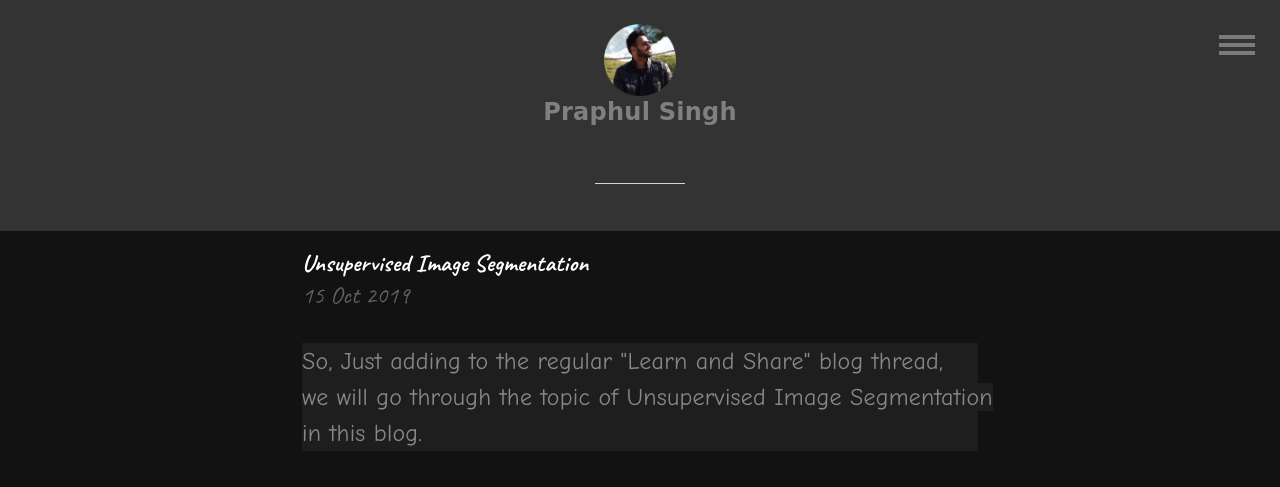
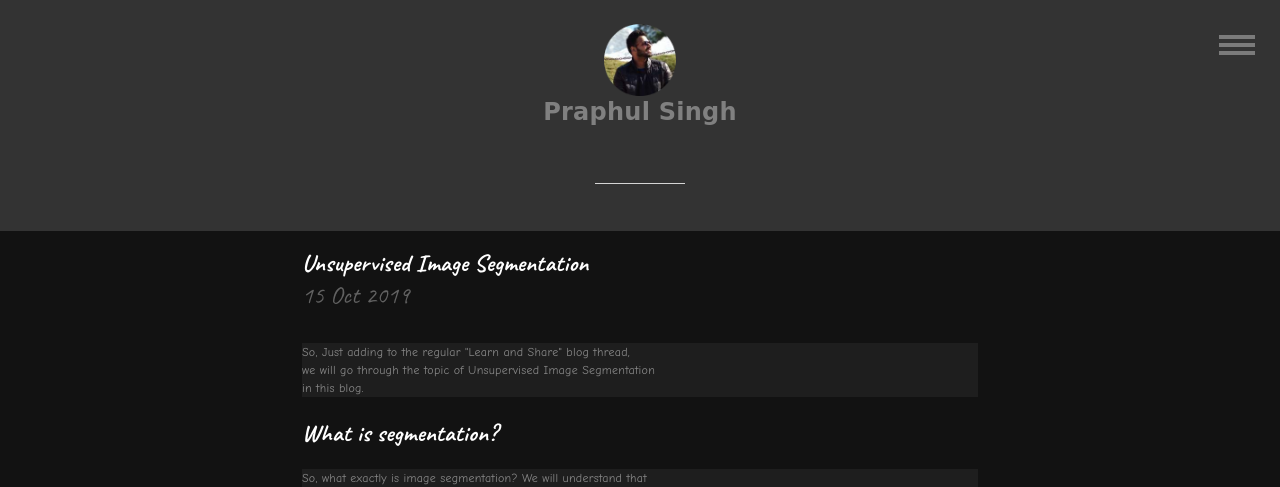
Before and after one commit to spraphul/blog, a Jekyll site: the page built from _posts/2019-10-15-Unsupervised-Image-Segmentation.md, in a window 1280 px wide. Shown: the top 487 px of the page. Built offline with Jekyll 4.4.1, drawn with Linux system fonts in a browser that asks for light colours; some web fonts are replaced.

Commit message:
Update custom.scss

```diff
--- a/_sass/custom.scss
+++ b/_sass/custom.scss
@@ -60,7 +60,7 @@ pre, code {
   background-color: #1e1e1e;
   color: #dcdcdc;
   font-family: "Comic Neue", cursive;
-  font-size: 24px;
+  font-size: 12px;
 }
 
 /* Ensure form elements are also styled */
```
